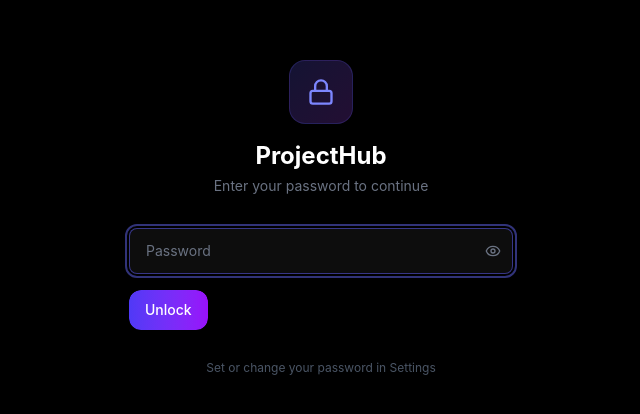
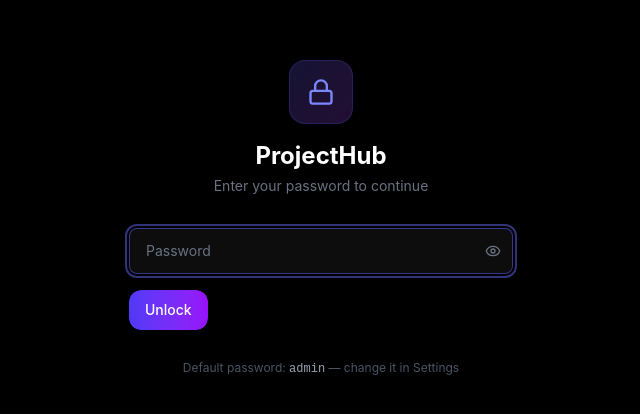
Before and after one commit to aaruthrun-beep/PROJECT-MANAGER, a React (Vite) app: page /PROJECT-MANAGER/login in a window 1280 px wide. Shown: the part 182-596 px from the top of the page, without its empty margins (319-959 px from the left). Built offline with nearby package versions, Linux system fonts and the light colour scheme.

Commit message:
hardcode default password 'admin' as fallback

```diff
--- a/src/context/AuthContext.jsx
+++ b/src/context/AuthContext.jsx
@@ -2,6 +2,7 @@ import { createContext, useContext, useState, useEffect, useCallback } from 'rea
 import { setAuthState } from '../data/store'
 
 const AUTH_KEY = 'project_hub_auth'
+const DEFAULT_PASS = 'admin'
 
 const AuthContext = createContext(null)
 
@@ -33,9 +34,8 @@ export function AuthProvider({ children }) {
 
   const login = useCallback((password) => {
     const stored = localStorage.getItem('project_hub_pass')
-    if (!stored) return false
-    const hash = stored
-    if (hash === btoa(password)) {
+    const expected = stored || btoa(DEFAULT_PASS)
+    if (expected === btoa(password)) {
       const session = { username: 'owner', expires: Date.now() + 7 * 24 * 60 * 60 * 1000 }
       localStorage.setItem(AUTH_KEY, JSON.stringify(session))
       setUser({ username: 'owner' })
--- a/src/pages/Login.jsx
+++ b/src/pages/Login.jsx
@@ -9,16 +9,12 @@ export default function Login() {
   const [password, setPassword] = useState('')
   const [show, setShow] = useState(false)
   const [error, setError] = useState('')
-  const { login, hasPassword } = useAuth()
+  const { login } = useAuth()
   const navigate = useNavigate()
 
   const handleSubmit = (e) => {
     e.preventDefault()
     setError('')
-    if (!hasPassword()) {
-      setError('No password set. Go to Settings first.')
-      return
-    }
     if (login(password)) {
       navigate('/')
     } else {
@@ -56,7 +52,7 @@ export default function Login() {
         </form>
 
         <p className="text-center text-xs text-gray-600 mt-6">
-          Set or change your password in Settings
+          Default password: <span className="text-gray-400 font-mono">admin</span> — change it in Settings
         </p>
       </motion.div>
     </div>
```
